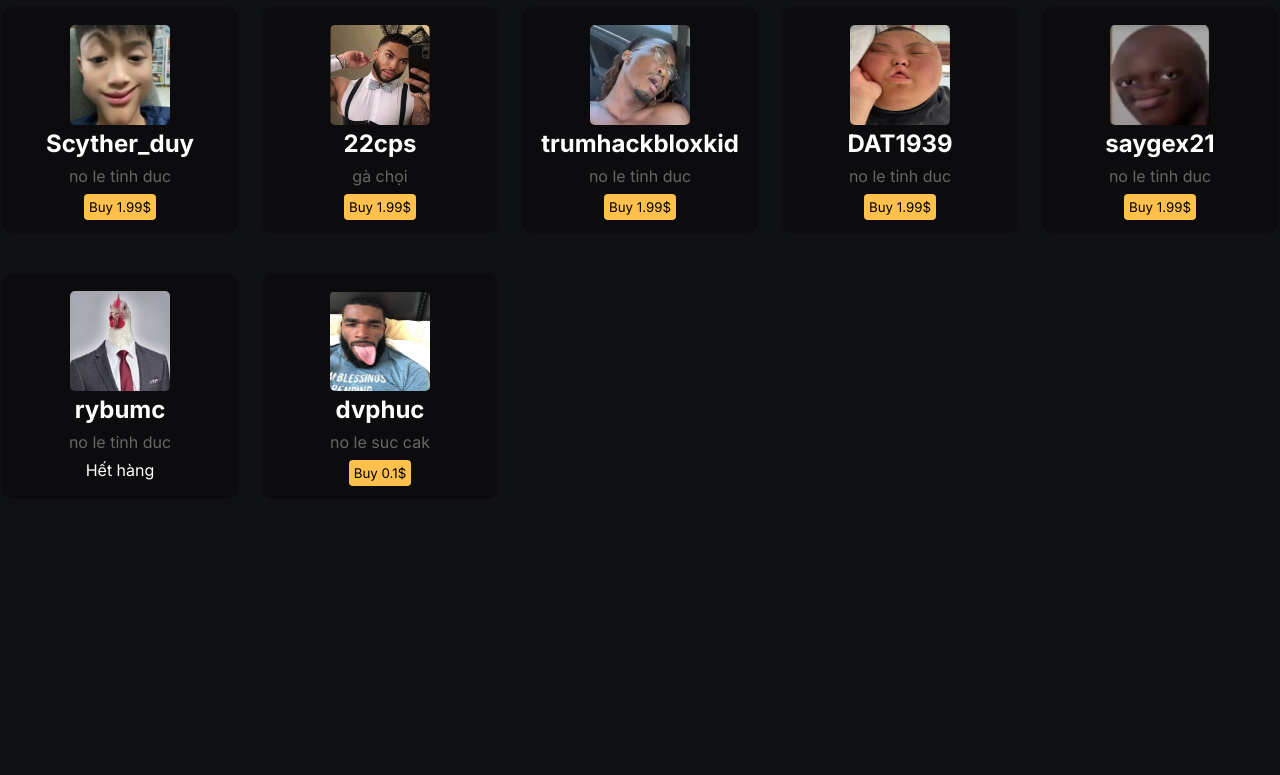
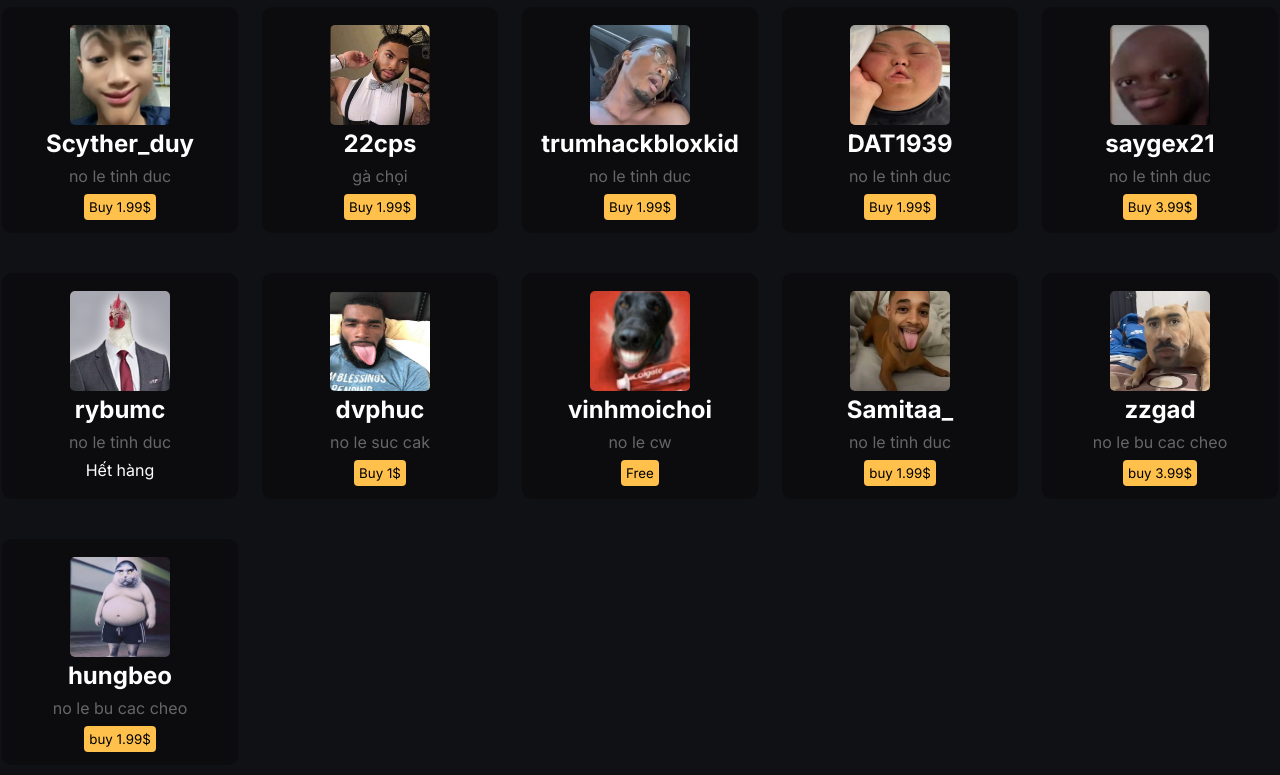
Before and after one commit to luyrm/brainnot69, a plain HTML site: page shop.html in a window 1280 px wide. Shown: the part 96-871 px from the top of the page. Before the commit the page ends 800 px from the top, so only its background shows below. Drawn offline with Linux system fonts and the light colour scheme.

Commit message:
Update website

```diff
--- a/shop.html
+++ b/shop.html
@@ -70,7 +70,7 @@
           <h2>saygex21</h2>
           <p>no le tinh duc</p>
         </div>
-        <button onclick="alert('Mua thanh cong! cam on quy khach vi da mua')" class="btnstyle2">Buy 1.99$</button>
+        <button onclick="alert('Mua thanh cong! cam on quy khach vi da mua')" class="btnstyle2">Buy 3.99$</button>
       </div>
 
       <div class="product-card">
@@ -88,7 +88,43 @@
           <h2>dvphuc</h2>
           <p>no le suc cak</p>
         </div>
-        <button class="btnstyle2" onclick="alert('Mua thanh cong! cam on quy khach vi da mua')">Buy 0.1$</button>
+        <button class="btnstyle2" onclick="alert('Mua thanh cong! cam on quy khach vi da mua')">Buy 1$</button>
+      </div>
+
+      <div class="product-card">
+        <img src="img/vinhmoichoi.jpg" alt="beduylonto">
+        <div class="product-info">
+          <h2>vinhmoichoi</h2>
+          <p>no le cw</p>
+        </div>
+        <button class="btnstyle2" onclick="alert('Mua thanh cong! cam on quy khach vi da mua')">Free</button>
+      </div>
+
+      <div class="product-card">
+        <img src="img/Samitaa_.jpg" alt="beduylonto">
+        <div class="product-info">
+          <h2>Samitaa_</h2>
+          <p>no le tinh duc</p>
+        </div>
+        <button class="btnstyle2" onclick="alert('Mua thanh cong! cam on quy khach vi da mua')">buy 1.99$</button>
+      </div>
+
+      <div class="product-card">
+        <img src="img/zzgad.jpg" alt="beduylonto">
+        <div class="product-info">
+          <h2>zzgad</h2>
+          <p>no le bu cac cheo</p>
+        </div>
+        <button class="btnstyle2" onclick="alert('Mua thanh cong! cam on quy khach vi da mua')">buy 3.99$</button>
+      </div>
+
+      <div class="product-card">
+        <img src="img/hungbeo.jpg" alt="beduylonto">
+        <div class="product-info">
+          <h2>hungbeo</h2>
+          <p>no le bu cac cheo</p>
+        </div>
+        <button class="btnstyle2" onclick="alert('Mua thanh cong! cam on quy khach vi da mua')">buy 1.99$</button>
       </div>
 
     </div>
--- a/style.css
+++ b/style.css
@@ -96,16 +96,6 @@ footer{
 #chanbomadi{
   margin-bottom: 20px;
 }
-
-.qcthumb img{
-  width: 100%;
-  height: 100%;
-  object-fit: contain;
-}
-.muanloday{
-  margin-bottom: 20px;
-}
-
 .goivips h2{
   margin: 20px;
 }
```
Also changed, not shown: index.html (+1 -18 lines), img/Samitaa_.jpg (added), img/hungbeo.jpg (added), img/vinhmoichoi.jpg (added), img/zzgad.jpg (added).
